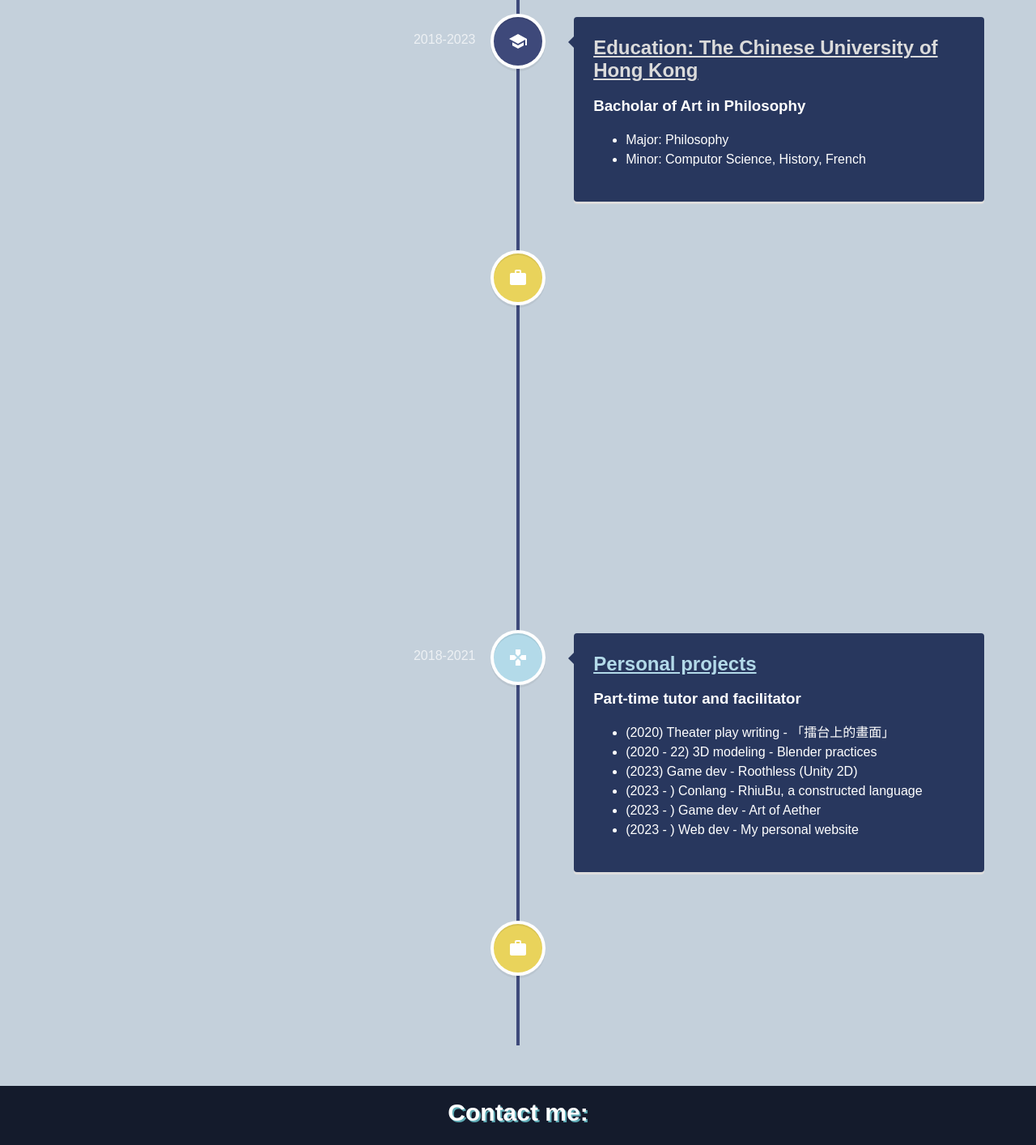
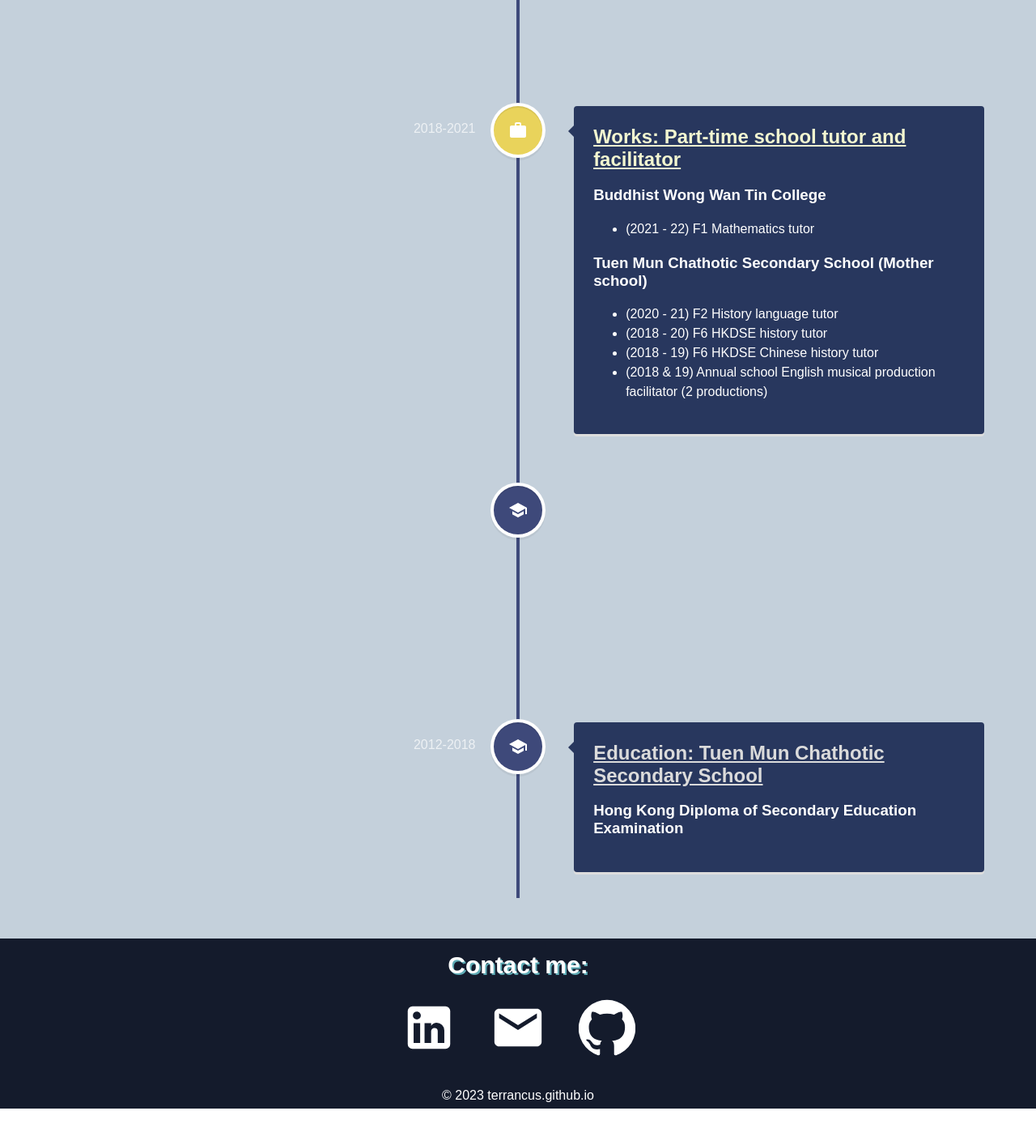
Before and after one commit to Terrancus/Web.Portfolio, a React (Create React App) app: page /Web.Portfolio/experience in a window 1280 px wide. Shown: the part 360-1774 px from the top of the page at 81% size. After the commit the page ends 1729 px from the top, so only its background shows below. Built offline with nearby package versions, Linux system fonts and the light colour scheme.

Commit message:
Reordered timeline, changed email, added home/ icon alt

```diff
--- a/src/components/Footer.js
+++ b/src/components/Footer.js
@@ -14,7 +14,7 @@ function Footer() {
             <a href="https://www.linkedin.com/in/terrance-ho-95a11a281" target="_blank" rel="noopener noreferrer">
               <LinkedInIcon />
             </a>
-            <EmailIcon onClick={() => window.location = 'mailto:terrance.of.h.k@gmail.com'}/>
+            <EmailIcon onClick={() => window.location = 'mailto:terrance.ho.work@gmail.com'}/>
             <a href="https://github.com/Terrancus" target="_blank" rel="noopener noreferrer">
               <GitHub  />
             </a>
--- a/src/pages/Experience.js
+++ b/src/pages/Experience.js
@@ -10,18 +10,58 @@ function Experience() {
   return (
     <div className="experience">
       <VerticalTimeline lineColor="#3e497a">
+
         <VerticalTimelineElement
           className="vertical-timeline-element"
           contentStyle={{ background: '#28375e', color: '#fff' }}
           contentArrowStyle={{ borderRight: '7px solid  #28375e' }}
-          date="2012-2018"
-          iconStyle={{background: "#3e497a", color: "#fff"}}
-          icon={<SchoolIcon/>}
+          date="2018-2021"
+          iconStyle={{background: "rgb(179, 218, 233)", color: "#fff"}}
+          icon={<ProjIcon/>}
         >
-          <h2 className="vertical-timeline-element-title" style={{color: '#dbdbdb'}}>
-            <u>Education: Tuen Mun Chathotic Secondary School</u>
+          <h2 className="vertical-timeline-element-title" style={{color: 'rgb(179, 218, 233)'}}>
+            <u>Personal projects</u>
           </h2>
-          <h3>Hong Kong Diploma of Secondary Education Examination</h3>
+          <h3>
+            Part-time tutor and facilitator
+          </h3>
+          <ul>
+            <li> &#40;2023 - &#41; Web dev - My personal website</li>
+            <li> &#40;2023 - &#41; Game dev - Art of Aether</li>
+            <li> &#40;2023 - &#41; Conlang - RhiuBu, a constructed language</li>
+            <li> &#40;2023&#41; Game dev - Roothless &#40;Unity 2D&#41;</li>
+            <li> &#40;2020 - 22&#41; 3D modeling - Blender practices</li>
+            <li> &#40;2020&#41; Theater play writing - 「擂台上的畫面」</li>
+          </ul>
+        </VerticalTimelineElement>
+
+        <VerticalTimelineElement
+          className="vertical-timeline-element"
+          contentStyle={{ background: '#28375e', color: '#fff' }}
+          contentArrowStyle={{ borderRight: '7px solid  #28375e' }}
+          date="2018-2021"
+          iconStyle={{background: "#e9d35b", color: "#fff"}}
+          icon={<WorkIcon/>}
+        >
+          <h2 className="vertical-timeline-element-title" style={{color: '#f3f7d0'}}>
+            <u>Works: Part-time school tutor and facilitator</u>
+          </h2>
+          <h3>
+          Buddhist Wong Wan Tin College
+          </h3>
+          <ul>
+            <li>&#40;2021 - 22&#41; F1 Mathematics tutor </li>
+          </ul>
+          <h3>
+          Tuen Mun Chathotic Secondary School &#40;Mother school&#41;
+          </h3>
+          <ul>
+            <li>&#40;2020 - 21&#41; F2 History language tutor </li>
+            <li>&#40;2018 - 20&#41; F6 HKDSE history tutor </li>
+            <li>&#40;2018 - 19&#41; F6 HKDSE Chinese history tutor </li>
+            <li>&#40;2018 & 19&#41; Annual school English musical production facilitator &#40;2 productions&#41;</li>
+          </ul>
+
         </VerticalTimelineElement>
 
         <VerticalTimelineElement
@@ -44,71 +84,21 @@ function Experience() {
           </ul>
         </VerticalTimelineElement>
 
-        <VerticalTimelineElement
-          className="vertical-timeline-element"
-          contentStyle={{ background: '#28375e', color: '#fff' }}
-          contentArrowStyle={{ borderRight: '7px solid  #28375e' }}
-          date="2018-2021"
-          iconStyle={{background: "#e9d35b", color: "#fff"}}
-          icon={<WorkIcon/>}
-        >
-          <h2 className="vertical-timeline-element-title" style={{color: '#f3f7d0'}}>
-            <u>Works: Part-time school tutor and facilitator</u>
-          </h2>
-          <h3>
-          Tuen Mun Chathotic Secondary School &#40;Mother school&#41;
-          </h3>
-          <ul>
-            <li>&#40;2018 & 19&#41; Annual school English musical production facilitator &#40;2 productions&#41;</li>
-            <li>&#40;2018 - 19&#41; F6 HKDSE Chinese history tutor </li>
-            <li>&#40;2018 - 20&#41; F6 HKDSE history tutor </li>
-            <li>&#40;2020 - 21&#41; F2 History language tutor </li>
-          </ul>
-          <h3>
-          Buddhist Wong Wan Tin College
-          </h3>
-          <ul>
-            <li>&#40;2021 - 22&#41; F1 Mathematics tutor </li>
-          </ul>
-        </VerticalTimelineElement>
 
         <VerticalTimelineElement
           className="vertical-timeline-element"
           contentStyle={{ background: '#28375e', color: '#fff' }}
           contentArrowStyle={{ borderRight: '7px solid  #28375e' }}
-          date="2018-2021"
-          iconStyle={{background: "rgb(179, 218, 233)", color: "#fff"}}
-          icon={<ProjIcon/>}
+          date="2012-2018"
+          iconStyle={{background: "#3e497a", color: "#fff"}}
+          icon={<SchoolIcon/>}
         >
-          <h2 className="vertical-timeline-element-title" style={{color: 'rgb(179, 218, 233)'}}>
-            <u>Personal projects</u>
+          <h2 className="vertical-timeline-element-title" style={{color: '#dbdbdb'}}>
+            <u>Education: Tuen Mun Chathotic Secondary School</u>
           </h2>
-          <h3>
-            Part-time tutor and facilitator
-          </h3>
-          <ul>
-            <li> &#40;2020&#41; Theater play writing - 「擂台上的畫面」</li>
-            <li> &#40;2020 - 22&#41; 3D modeling - Blender practices</li>
-            <li> &#40;2023&#41; Game dev - Roothless &#40;Unity 2D&#41;</li>
-            <li> &#40;2023 - &#41; Conlang - RhiuBu, a constructed language</li>
-            <li> &#40;2023 - &#41; Game dev - Art of Aether</li>
-            <li> &#40;2023 - &#41; Web dev - My personal website</li>
-          </ul>
+          <h3>Hong Kong Diploma of Secondary Education Examination</h3>
         </VerticalTimelineElement>
 
-        <VerticalTimelineElement
-          className="vertical-timeline-element"
-          contentStyle={{ background: '#28375e', color: '#fff' }}
-          contentArrowStyle={{ borderRight: '7px solid  #28375e' }}
-          date="2023 - "
-          iconStyle={{background: "#e9d35b", color: "#fff"}}
-          icon={<WorkIcon/>}
-        >
-          <h2 className="vertical-timeline-element-title" style={{color: '#f3f7d0'}}>
-            <u>Future</u>
-          </h2>
-          <p>The unknown awaits...</p>
-        </VerticalTimelineElement>
       </VerticalTimeline>
     </div>
   )
--- a/src/pages/Home.js
+++ b/src/pages/Home.js
@@ -69,12 +69,12 @@ function Home() {
           <p>
             A self-motivated content creator
           </p>
-          <h4>Contact:</h4>
+          <h4>Contact me:</h4>
           <div className="socialMedia">
             <a href="https://www.linkedin.com/in/terrance-ho-95a11a281" target="_blank" rel="noopener noreferrer">
               <LinkedInIcon />
             </a>
-            <EmailIcon onClick={() => window.location = 'mailto:terrance.of.h.k@gmail.com'}/>
+            <EmailIcon onClick={() => window.location = 'mailto:terrance.ho.work@gmail.com'}/>
             <a href="https://github.com/Terrancus" target="_blank" rel="noopener noreferrer">
               <GitHub  />
             </a>
@@ -117,7 +117,7 @@ function Home() {
               <ul className="skillList">
                 <li>
                   <div className="skillIcon">
-                    <img src={BlenderIcon} />
+                    <img src={BlenderIcon} alt="Icon"/>
                   </div>
                   <div className="skillName">
                     Blender
@@ -126,7 +126,7 @@ function Home() {
                 </li>
                 <li>
                   <div className="skillIcon">
-                    <img src={UnityIcon} />
+                    <img src={UnityIcon} alt="Icon"/>
                   </div>
                   <div className="skillName">
                     Unity
@@ -135,7 +135,7 @@ function Home() {
                 </li>
                 <li>
                   <div className="skillIcon">
-                    <img src={UEIcon} />
+                    <img src={UEIcon} alt="Icon"/>
                   </div>
                   <div className="skillName">
                     Unreal Engine
@@ -144,7 +144,7 @@ function Home() {
                 </li>
                 <li>
                   <div className="skillIcon">
-                    <img src={OpenGLIcon} />
+                    <img src={OpenGLIcon} alt="Icon"/>
                   </div>
                   <div className="skillName">
                     OpenGL
@@ -161,7 +161,7 @@ function Home() {
               <ul className="skillList">
               <li>
                   <div className="skillIcon">
-                    <img src={htmlIcon} />
+                    <img src={htmlIcon} alt="Icon"/>
                   </div>
                   <div className="skillName">
                     HTML
@@ -170,7 +170,7 @@ function Home() {
                 </li>
                 <li>
                   <div className="skillIcon">
-                    <img src={cssIcon} />
+                    <img src={cssIcon} alt="Icon"/>
                   </div>
                   <div className="skillName">
                     CSS
@@ -179,7 +179,7 @@ function Home() {
                 </li>
                 <li>
                   <div className="skillIcon">
-                    <img src={reactjsIcon} />
+                    <img src={reactjsIcon} alt="Icon"/>
                   </div>
                   <div className="skillName">
                     ReactJS
@@ -188,7 +188,7 @@ function Home() {
                 </li>
                 <li>
                   <div className="skillIcon">
-                    <img src={npmIcon}/>
+                    <img src={npmIcon} alt="Icon"/>
                   </div>
                   <div className="skillName">
                     Npm
@@ -203,8 +203,8 @@ function Home() {
             <span>
               <ul className="skillList">
                 <li>
-                  <div className="skillIcon">
-                    <img src={cplusplus} />
+                  <div className="skillIcon" >
+                    <img src={cplusplus} alt="Icon"/>
                   </div>
                   <div className="skillName">
                     C++
@@ -212,7 +212,7 @@ function Home() {
                 </li>
                 <li>
                   <div className="skillIcon">
-                    <img src={cSharp} />
+                    <img src={cSharp} alt="Icon"/>
                   </div>
                   <div className="skillName">
                     C#
@@ -221,7 +221,7 @@ function Home() {
                   </li>
                 <li>
                   <div className="skillIcon">
-                    <img src={js} />
+                    <img src={js} alt="Icon"/>
                   </div>
                   <div className="skillName">
                     JavaScript
--- a/src/styles/Home.css
+++ b/src/styles/Home.css
@@ -168,7 +168,7 @@
   }
 
   h4{
-    font-size: 36px;
+    font-size: 30px;
     margin-top: 30px;
     margin-bottom: 10px;
     margin-left: 30px;
```
